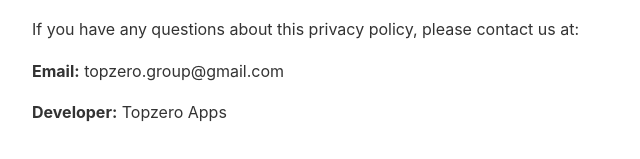
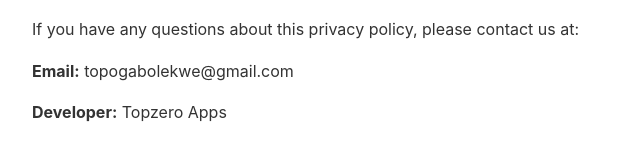
Before and after one commit to gabolekwetopo-bot/becom-bible-privacy, a plain HTML site: page index.html in a window 1280 px wide. Shown: the part 1607-1766 px from the top of the page, 208-848 px from the left. Drawn offline with Linux system fonts and the light colour scheme.

Commit message:
Update index.html

```diff
--- a/index.html
+++ b/index.html
@@ -55,7 +55,7 @@
 
     <h2>8. Contact Us</h2>
     <p>If you have any questions about this privacy policy, please contact us at:</p>
-    <p><strong>Email:</strong> topzero.group@gmail.com</p>
+    <p><strong>Email:</strong> topogabolekwe@gmail.com</p>
     <p><strong>Developer:</strong> Topzero Apps</p>
 </body>
 </html>
```
